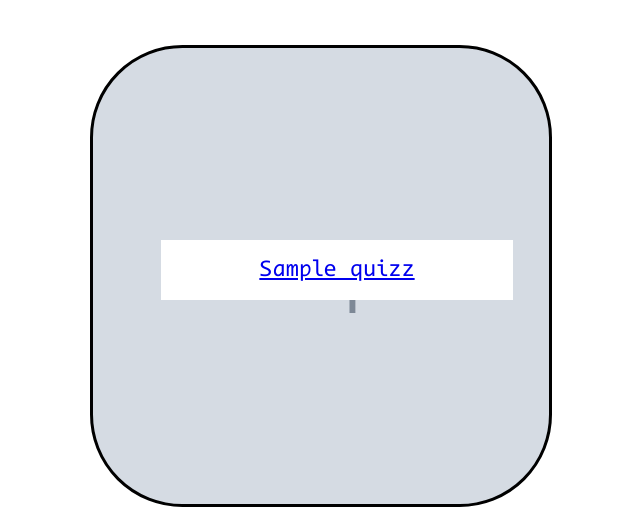
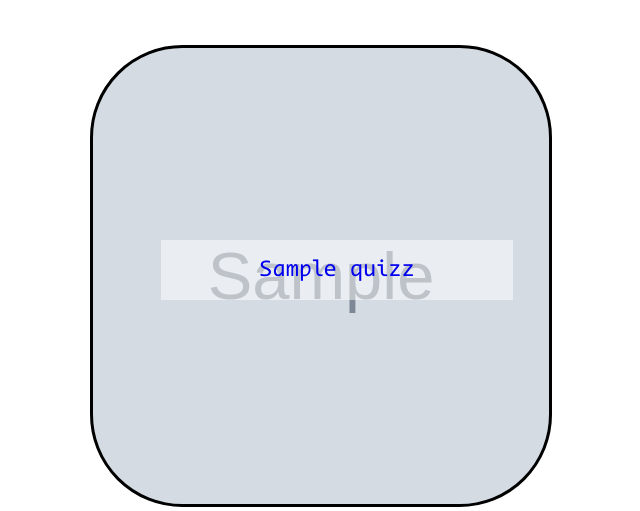
Before and after one commit to UP-4303/Quizzy, a PHP site: page / in a window 1280 px wide. Shown: the part 235-746 px from the top of the page, without its empty margins (319-959 px from the left). Run offline with PHP 8.4, Linux system fonts and the light colour scheme; tables that the repository leaves empty or names only in its code hold one stand-in row (values such as "Sample post"); grey boxes marked "Sample" are stand-in pictures; some libraries are stand-ins or nearby versions; some web fonts are replaced.

Commit message:
ta mère la pute

```diff
--- a/css/style.css
+++ b/css/style.css
@@ -157,13 +157,15 @@
 }
 
 .answer_name {
-	font-size: 150%;
 	padding: 0.5vw;
 	max-width: 19vw;
 	min-width: 18vw;
 	height: fit-content;
 	overflow-wrap: anywhere;
 }
+
+
+
 
 #top_menu_deco {
 	display: flex;
@@ -215,8 +217,12 @@
 	background-repeat: no-repeat;
 }
 
+.quizz a:link, .quizz a:visited, .quizz a:hover, .quizz a:active {
+	text-decoration: none;
+}
+
 .nomQuizz {
-	background-color: white;
+	background-color: rgba(255,255,255,0.5);
 	padding: 5%;
 	width: 25vw;
 	height: fit-content;
```
